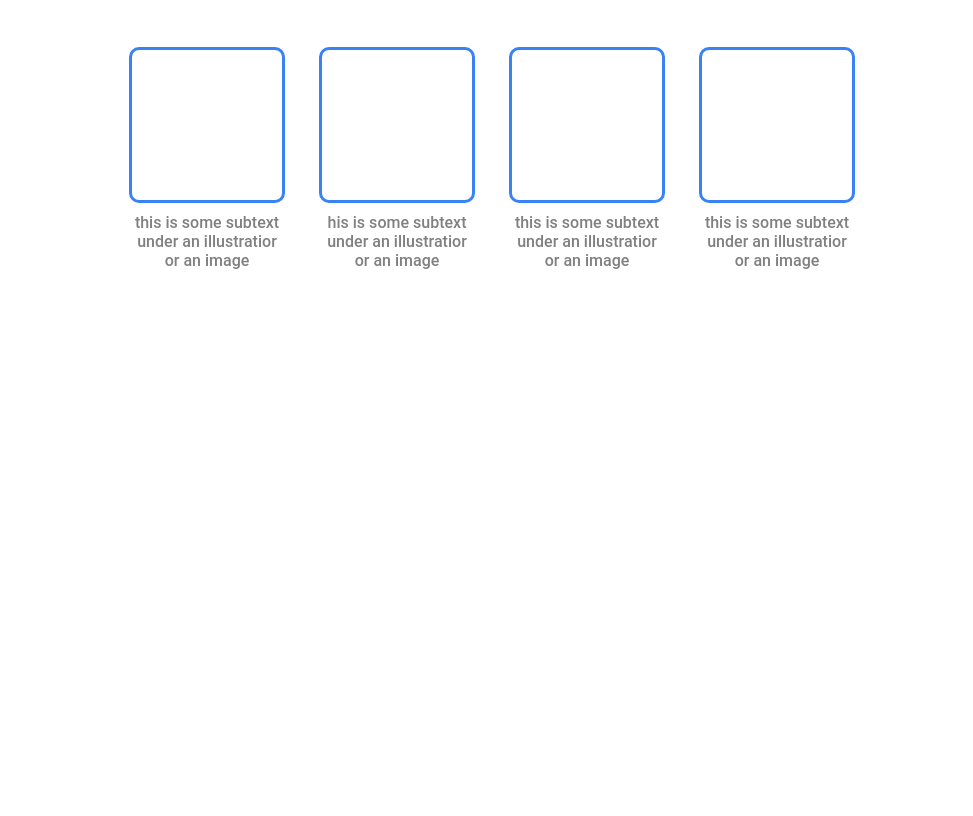
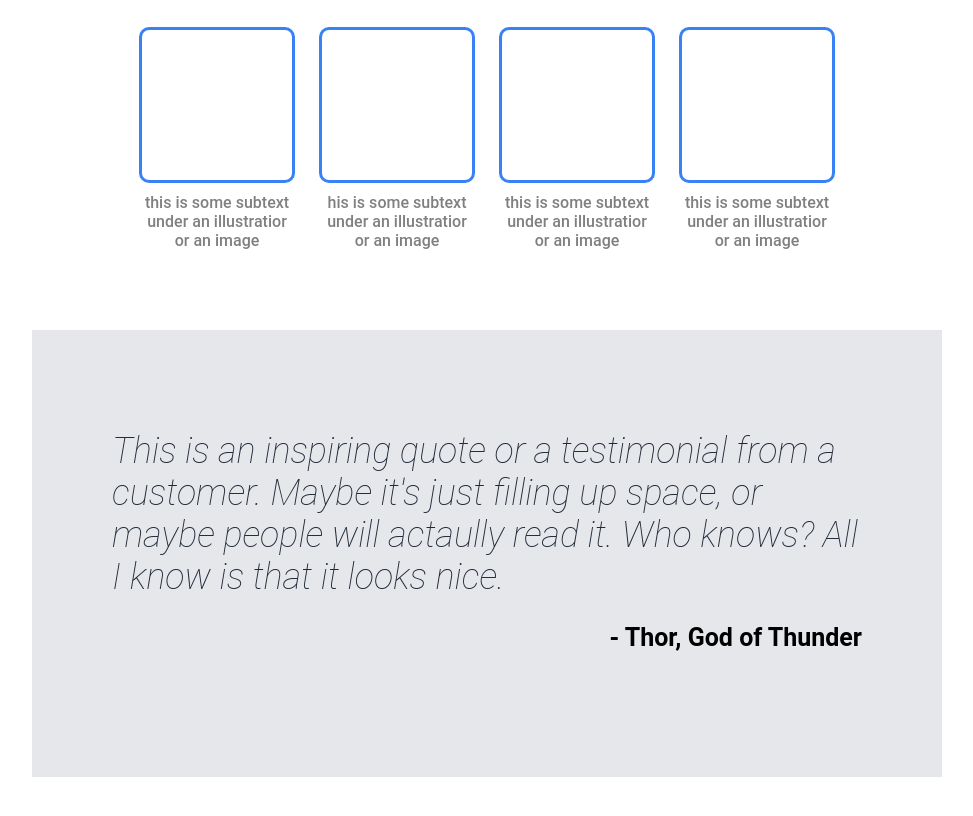
Before and after one commit to stevenwalker91/odin-landing-page, a plain HTML site: page index.html in a window 1280 px wide. Shown: the part 546-1362 px from the top of the page, without its empty margins (153-1126 px from the left). Before the commit the page ends 836 px from the top, so only its background shows below. Drawn offline with Linux system fonts and the light colour scheme.

Commit message:
added testimonial banner

```diff
--- a/index.html
+++ b/index.html
@@ -56,8 +56,13 @@
                     under an illustratior
                     or an image</div>
             </div>
-
         </div>
+    </div>
+    <div class="quote-container">
+        <p class="testimonial">This is an inspiring quote or a testimonial from a customer. Maybe it's just filling up space, or maybe people will actaully read it. Who knows? All I know is that it looks nice.</p>
+        <p class="said-by">
+           - Thor, God of Thunder
+        </p>
 
     </div>
 
--- a/style.css
+++ b/style.css
@@ -3,13 +3,13 @@ body {
     margin: 0px;
 }
 
-.header, .hero, .footer, .random-info, .illustrations {
+.header, .hero, .footer, .random-info, .illustrations, .quote-container {
     display: flex;
     margin: 0 auto;
     max-width: 750px;
 }
 
-.random-info, .illustration-item{
+.random-info, .illustration-item, .quote-container{
     display: flex;
     flex-direction: column;
     align-items: center;
@@ -95,8 +95,36 @@ h2 {
 .illustration-item {
     max-width: 150px;
     gap: 10px;
-    margin: 20px;
     text-align: center;
     color: gray;
     font-weight:500;
 }
+
+.illustrations {
+    flex-wrap:wrap;
+    flex: 1;
+    gap: 30px;
+    justify-content: center;
+}
+
+.quote-container {
+    background-color: #E5E7EB;
+    padding: 100px 80px;
+    margin: 80px auto;
+
+}
+
+.testimonial {
+    font-size: 36px;
+    font-style: italic;
+    font-weight: lighter;
+    color: #1F2937;
+    margin: 0;
+
+}
+
+.said-by {
+    align-self: flex-end;
+    font-weight: bold;
+    font-size: 25px;
+}
```
